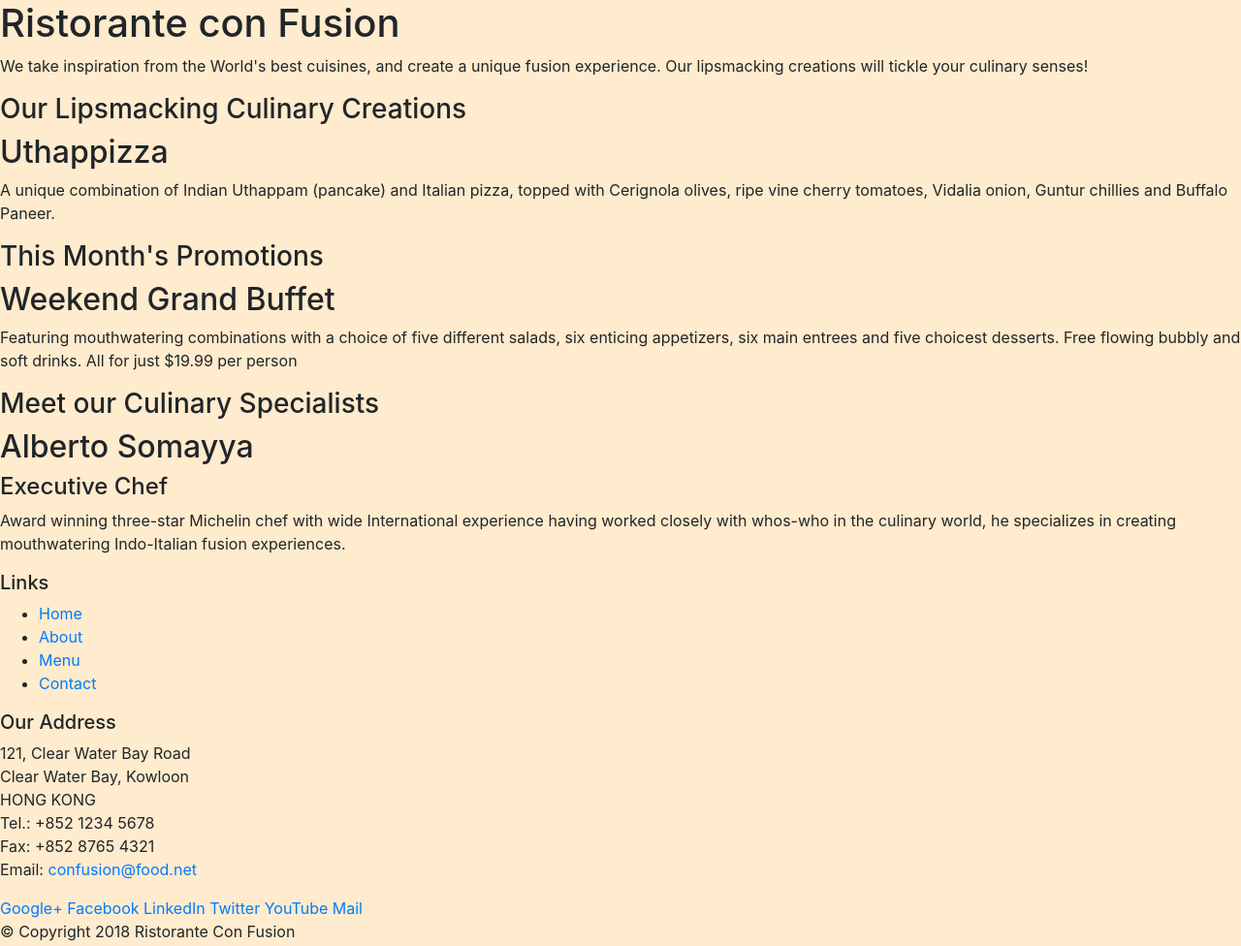
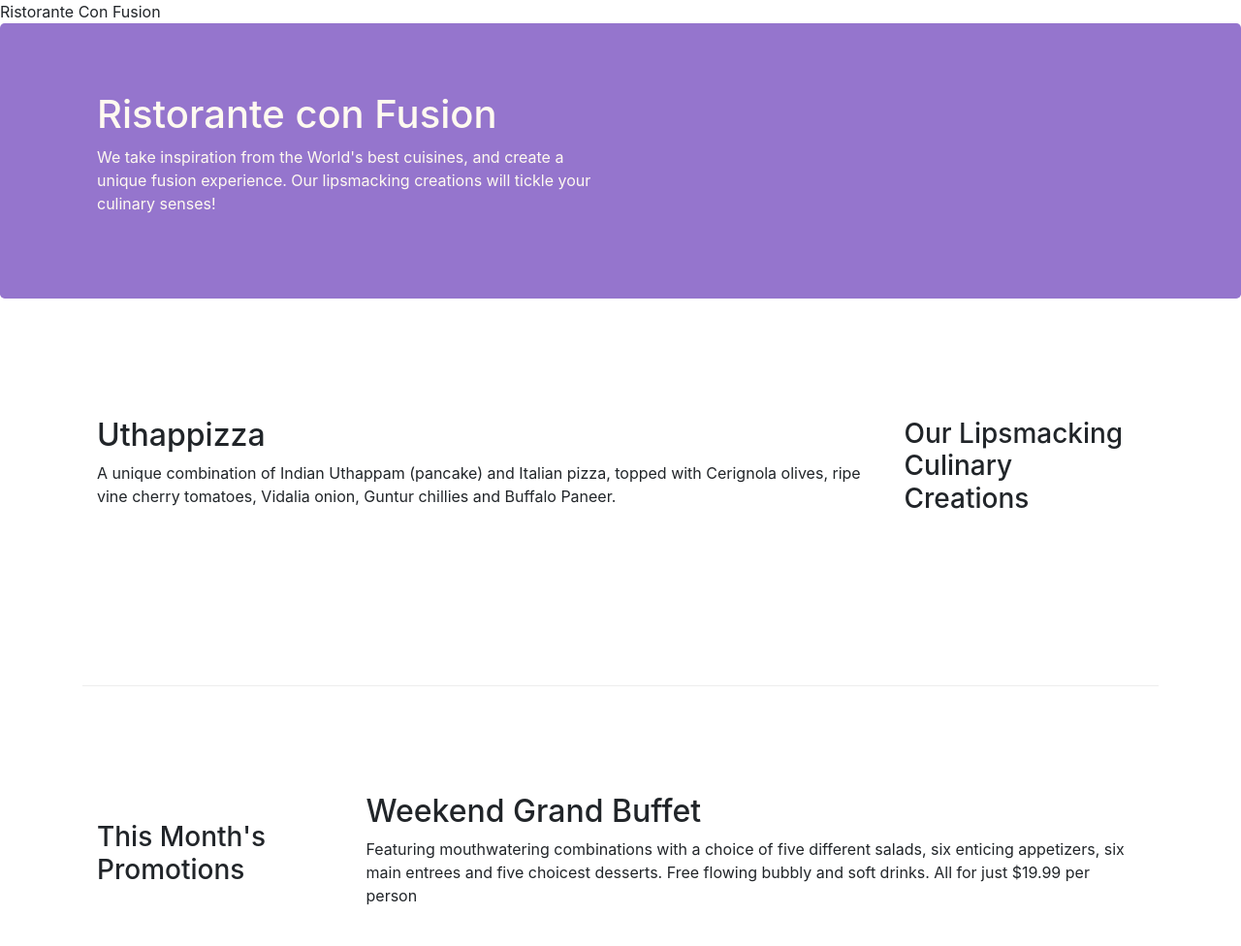
Before and after one commit to likejean/git-tutorial, a website: page index.html in a window 1280 px wide. Shown: the top 976 px of the page at 97% size. Drawn offline with nearby package versions, Linux system fonts and the light colour scheme.

Commit message:
Third commit

```diff
--- /dev/null
+++ b/css/style.css
@@ -0,0 +1,30 @@
+.row-header {
+    margin: 0px auto;
+    padding: 0px auto;
+}
+
+.row-content {
+    margin: 0px auto;
+    padding: 5px 0px 50px 0px;
+    border-bottom: 1px ridge;
+    min-height: 400px;
+}
+
+.footer {
+    background-color: #D1C4E9;
+    margin: 0px auto;
+    padding: 20px 0px 20px 0px;
+}
+
+.jumbotron {
+    padding: 70px 30px 70px 30px;
+    margin: 0px auto;
+    background: #9575CD;
+    color: floralwhite;
+}
+
+.address {
+    font-size: 80%;
+    margin: 0px;
+    color: #0f0f0f;
+}
--- a/index.html
+++ b/index.html
@@ -9,51 +9,54 @@
 
     <!-- Bootstrap CSS -->
     <link rel="stylesheet" href="node_modules/bootstrap/dist/css/bootstrap.min.css">
+    <link rel="stylesheet" href="css/style.css"
     <title>Ristorante Con Fusion</title>
 </head>
 
-<body style = "background-color: blanchedalmond">
+<body>
 
-    <header>
-        <div>
-            <div>
-                <div>
+    <header class="jumbotron">
+        <div class="container">
+            <div class='row row-header'>
+                <div class="col-12 col-sm-6">
                     <h1>Ristorante con Fusion</h1>
                     <p>We take inspiration from the World's best cuisines, and create a unique fusion experience. Our lipsmacking creations will tickle your culinary senses!</p>
                 </div>
-                <div>
+                <div class="col-12 col-sm">
                 </div>
             </div>
         </div>
     </header>
+    <!-- <button class = "btn btn-warning">CLICK THIS BUTTON!!!</button> -->
 
-    <div>
-        <div>
-            <div>
+    <div class="container">
+        <div class='row row-content align-items-center'>
+            <div class="col-12 col-sm-4 order-sm-last col-md-3">
                 <h3>Our Lipsmacking Culinary Creations</h3>
             </div>
-            <div>
+            <div class="col col-sm order-sm-first col-md">
                 <h2>Uthappizza</h2>
                 <p>A unique combination of Indian Uthappam (pancake) and Italian pizza, topped with Cerignola olives, ripe vine cherry tomatoes, Vidalia onion, Guntur chillies and Buffalo Paneer.</p>
             </div>
         </div>
 
 
-        <div>
-            <div>
+        <div class='row row-content align-items-center'>
+            <div class="col-12 col-sm-4 col-md-3">
                 <h3>This Month's Promotions</h3>
             </div>
-            <div>
+            <div class="col col-sm col-md">
                 <h2>Weekend Grand Buffet</h2>
                 <p>Featuring mouthwatering combinations with a choice of five different salads, six enticing appetizers, six main entrees and five choicest desserts. Free flowing bubbly and soft drinks. All for just $19.99 per person </p>
             </div>
         </div>
 
-        <div>
-            <div>
+        <div class="row row-content align-items-center">
+
+            <div class="col-12 col-sm-4 order-sm-last col-md-3">
                 <h3>Meet our Culinary Specialists</h3>
             </div>
-            <div>
+            <div class="col col-sm order-sm-first col-md">
                 <h2>Alberto Somayya</h2>
                 <h4>Executive Chef</h4>
                 <p>Award winning three-star Michelin chef with wide International experience having worked closely with whos-who in the culinary world, he specializes in creating mouthwatering Indo-Italian fusion experiences. </p>
@@ -61,19 +64,19 @@
         </div>
     </div>
 
-    <footer>
-        <div>
-            <div>
-                <div>
+    <footer class="footer">
+        <div class="container">
+            <div class="row">
+                <div class="col-4 offset-1 col-sm-3">
                     <h5>Links</h5>
-                    <ul>
+                    <ul class="list-unstyled">
                         <li><a href="#">Home</a></li>
                         <li><a href="#">About</a></li>
                         <li><a href="#">Menu</a></li>
                         <li><a href="#">Contact</a></li>
                     </ul>
                 </div>
-                <div>
+                <div class="col-7 col-sm-4">
                     <h5>Our Address</h5>
                     <address>
 		              121, Clear Water Bay Road<br>
@@ -84,8 +87,8 @@
 		              Email: <a href="mailto:confusion@food.net">confusion@food.net</a>
 		           </address>
                 </div>
-                <div>
-                    <div>
+                <div class="col-12 col-sm-4">
+                    <div class="text-center">
                         <a href="http://google.com/+">Google+</a>
                         <a href="http://www.facebook.com/profile.php?id=">Facebook</a>
                         <a href="http://www.linkedin.com/in/">LinkedIn</a>
@@ -95,8 +98,8 @@
                     </div>
                 </div>
            </div>
-           <div>
-                <div>
+           <div class='row justify-content-center'>
+                <div class="col-auto">
                     <p>© Copyright 2018 Ristorante Con Fusion</p>
                 </div>
            </div>
```
